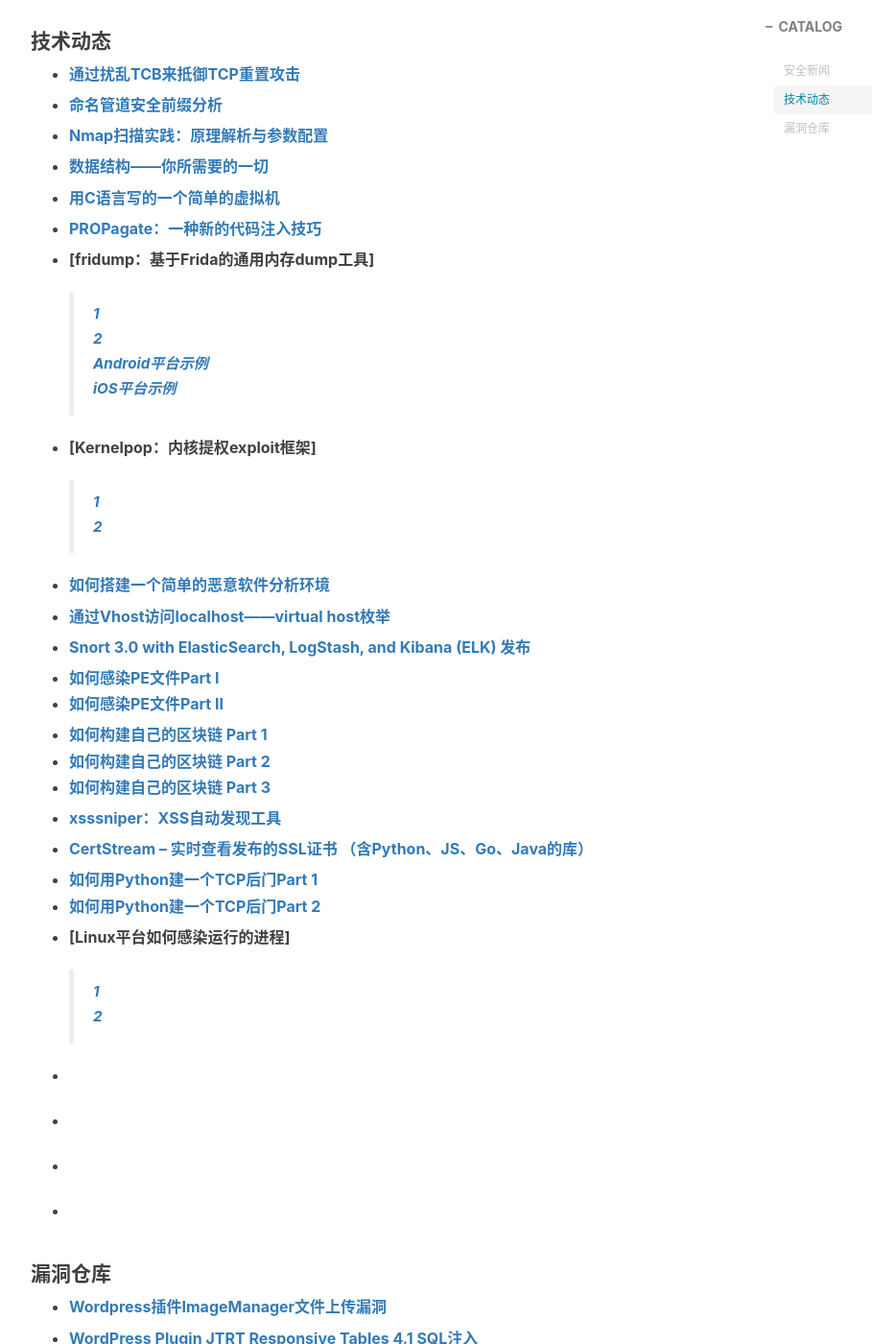
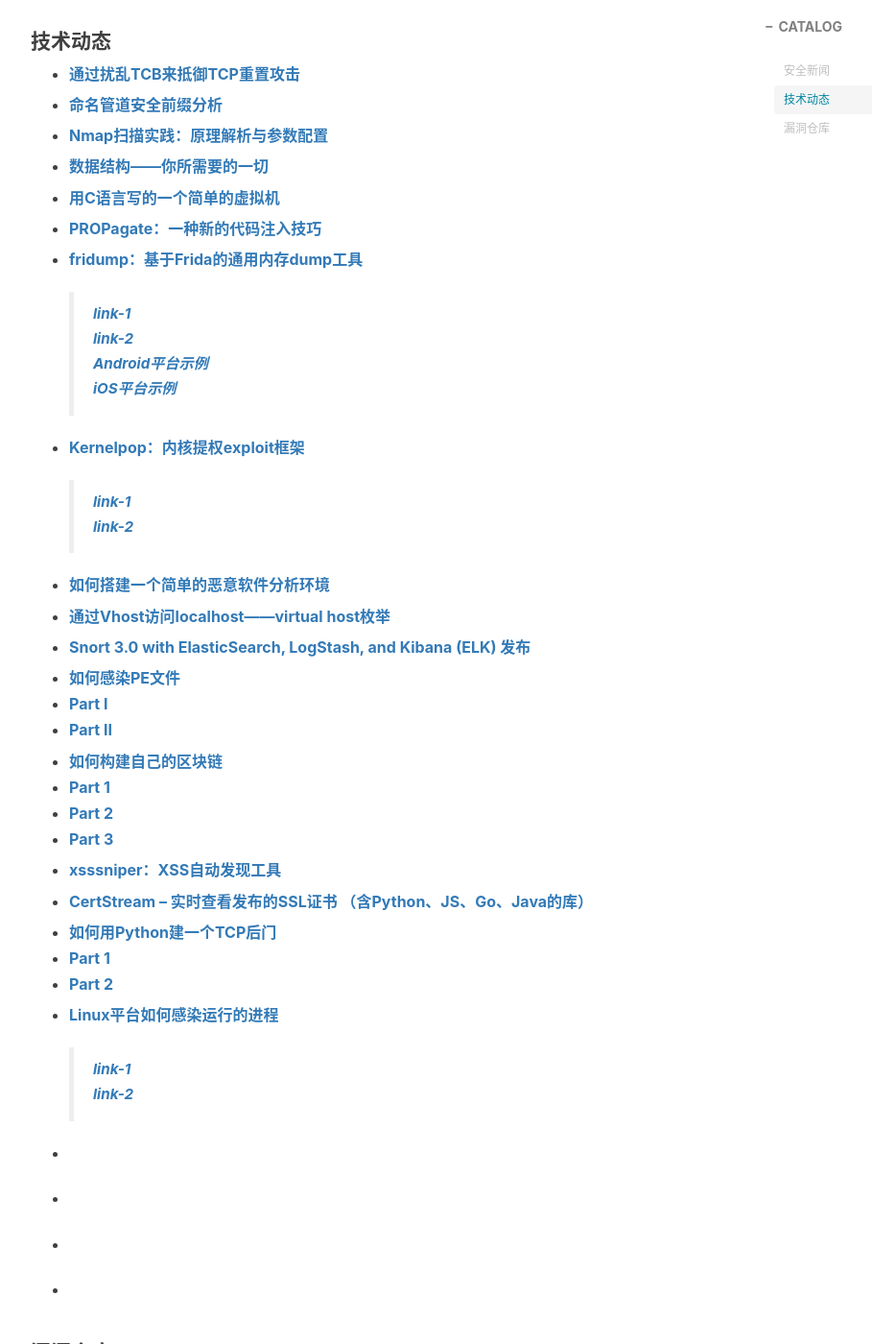
Before and after one commit to flankeraptor/flankeraptor.github.io, a Jekyll site: the page built from _posts/2017-11-07-01-20171107-安全态势.md, in a window 1280 px wide and 1400 px high, scrolled down 745 px. Shown: the whole window at 96% size, without its empty margins (233-1142 px from the left). Built offline with Jekyll 4.4.1, drawn with Linux system fonts in a browser that asks for light colours; nearby versions of some CDN libraries; comment, search, counter and statistics services are not loaded; some of the changed text lies outside the part shown.

Commit message:
Update 2017-11-07-01-20171107-安全态势.md

```diff
--- a/_posts/2017-11-07-01-20171107-安全态势.md
+++ b/_posts/2017-11-07-01-20171107-安全态势.md
@@ -29,15 +29,15 @@ tags:
 
 - **[PROPagate：一种新的代码注入技巧](http://www.hexacorn.com/blog/2017/11/03/propagate-a-new-code-injection-trick-64-bit-and-32-bit/)**
 
-- **[fridump：基于Frida的通用内存dump工具]**
-    > **[1](http://pentestcorner.com/introduction-to-fridump/)**
-    > **[2](https://github.com/Nightbringer21/fridump)**
+- **[fridump：基于Frida的通用内存dump工具](http://www.example.com/)**
+    > **[ link-1 ](http://pentestcorner.com/introduction-to-fridump/)**
+    > **[ link-2 ](https://github.com/Nightbringer21/fridump)**
     > **[Android平台示例](http://pentestcorner.com/fridump-android-examples/)**
     > **[iOS平台示例](http://pentestcorner.com/fridump-ios-examples/)**
 
-- **[Kernelpop：内核提权exploit框架]**
-    > **[1](http://www.kitploit.com/2017/11/kernelpop-kernel-privilege-escalation.html )**
-    > **[2](https://github.com/spencerdodd/kernelpop)**
+- **[Kernelpop：内核提权exploit框架](http://www.example.com/)**
+    > **[ link-1 ](http://www.kitploit.com/2017/11/kernelpop-kernel-privilege-escalation.html )**
+    > **[ link-2 ](https://github.com/spencerdodd/kernelpop)**
 
 - **[如何搭建一个简单的恶意软件分析环境](https://www.malwaretech.com/2017/11/creating-a-simple-free-malware-analysis-environment.html)**
 
@@ -45,23 +45,26 @@ tags:
 
 - **[Snort 3.0 with ElasticSearch, LogStash, and Kibana (ELK) 发布](http://blog.snort.org/2017/11/snort-30-with-elasticsearch-logstash.html)**
 
-- **[如何感染PE文件Part I](https://0x00sec.org/t/pe-file-infection/401 )**
-- **[如何感染PE文件Part II](https://0x00sec.org/t/pe-file-infection-part-ii/4135 )**
+- **[如何感染PE文件](http://www.example.com/)**
+- **[ Part I ](https://0x00sec.org/t/pe-file-infection/401 )**
+- **[ Part II ](https://0x00sec.org/t/pe-file-infection-part-ii/4135 )**
 
-- **[如何构建自己的区块链 Part 1](https://bigishdata.com/2017/10/17/write-your-own-blockchain-part-1-creating-storing-syncing-displaying-mining-and-proving-work/)**
-- **[如何构建自己的区块链 Part 2](https://bigishdata.com/2017/10/27/build-your-own-blockchain-part-2-syncing-chains-from-different-nodes/)**
-- **[如何构建自己的区块链 Part 3](https://bigishdata.com/2017/11/02/build-your-own-blockchain-part-3-writing-nodes-that-mine/)**
+- **[如何构建自己的区块链](http://www.example.com/)**
+- **[ Part 1 ](https://bigishdata.com/2017/10/17/write-your-own-blockchain-part-1-creating-storing-syncing-displaying-mining-and-proving-work/)**
+- **[ Part 2 ](https://bigishdata.com/2017/10/27/build-your-own-blockchain-part-2-syncing-chains-from-different-nodes/)**
+- **[ Part 3 ](https://bigishdata.com/2017/11/02/build-your-own-blockchain-part-3-writing-nodes-that-mine/)**
 
 - **[xsssniper：XSS自动发现工具](https://securityonline.info/xsssniper-automatic-xss-discovery-tool/)**
 
 - **[CertStream – 实时查看发布的SSL证书 （含Python、JS、Go、Java的库）](https://certstream.calidog.io/)**
 
-- **[如何用Python建一个TCP后门Part 1](https://0x00sec.org/t/how-to-make-a-reverse-tcp-backdoor-in-python-part-1/1038)**
-- **[如何用Python建一个TCP后门Part 2](https://0x00sec.org/t/how-to-make-a-reverse-tcp-backdoor-in-python-part-2/1040)**
+- **[如何用Python建一个TCP后门](http://www.example.com/)**
+- **[ Part 1 ](https://0x00sec.org/t/how-to-make-a-reverse-tcp-backdoor-in-python-part-1/1038)**
+- **[ Part 2 ](https://0x00sec.org/t/how-to-make-a-reverse-tcp-backdoor-in-python-part-2/1040)**
 
-- **[Linux平台如何感染运行的进程]**
-    > **[1](https://0x00sec.org/t/linux-infecting-running-processes/1097 )**
-    > **[2](https://github.com/0x00pf/0x00sec_code/tree/master/mem_inject )**
+- **[Linux平台如何感染运行的进程](http://www.example.com/)**
+    > **[ link-1 ](https://0x00sec.org/t/linux-infecting-running-processes/1097 )**
+    > **[ link-2 ](https://github.com/0x00pf/0x00sec_code/tree/master/mem_inject )**
 
 - **[]()**
 
@@ -76,9 +79,9 @@ tags:
 
 - **[WordPress Plugin JTRT Responsive Tables 4.1 SQL注入](https://www.exploit-db.com/exploits/43110/)**
 
-- **[Oracle PeopleSoft Enterprise PeopleTools < 8.55远程代码执行（通过XXE盲注）]**
-    > **[1](https://www.exploit-db.com/exploits/43114/ )**
-    > **[2](https://www.ambionics.io/blog/oracle-peoplesoft-xxe-to-rce)**
+- **[Oracle PeopleSoft Enterprise PeopleTools < 8.55远程代码执行（通过XXE盲注）](http://www.example.com/)**
+    > **[ link-1 ](https://www.exploit-db.com/exploits/43114/ )**
+    > **[ link-2 ](https://www.ambionics.io/blog/oracle-peoplesoft-xxe-to-rce)**
 
 - **[]()**
 
```
